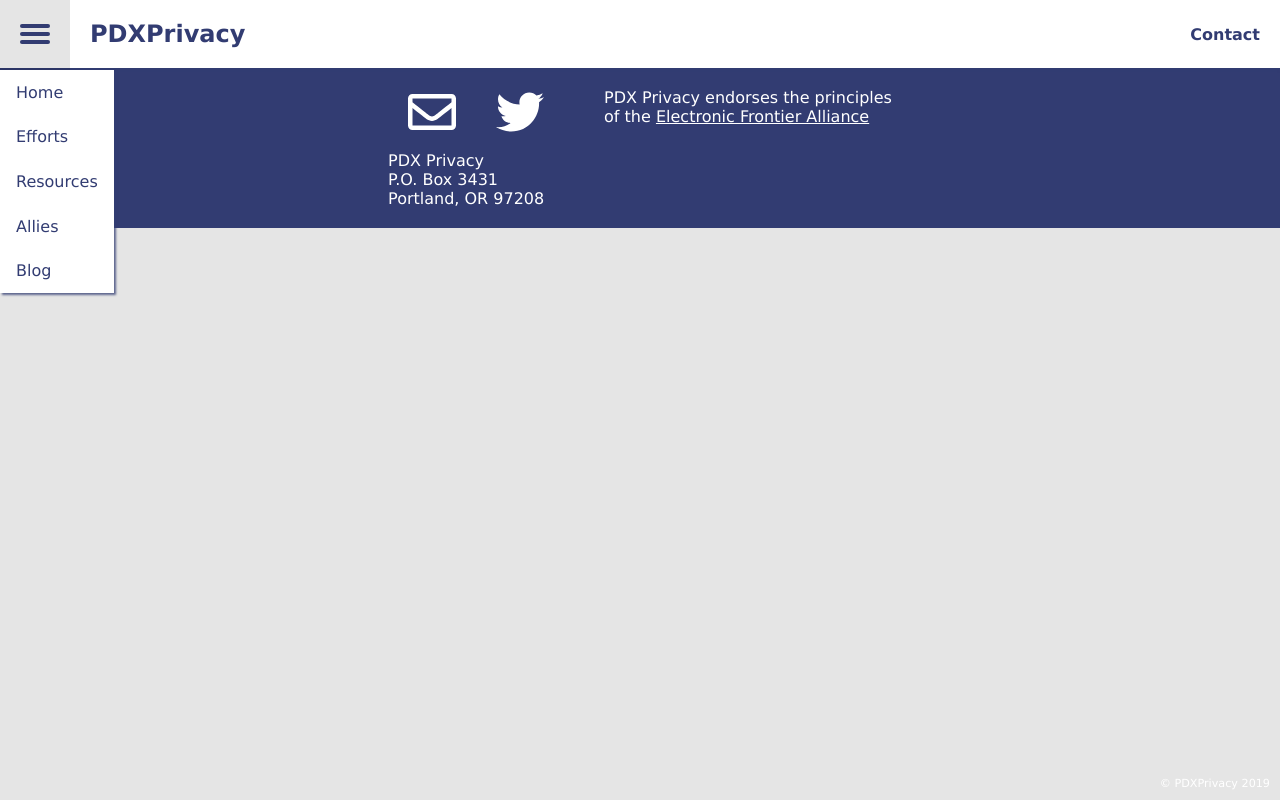
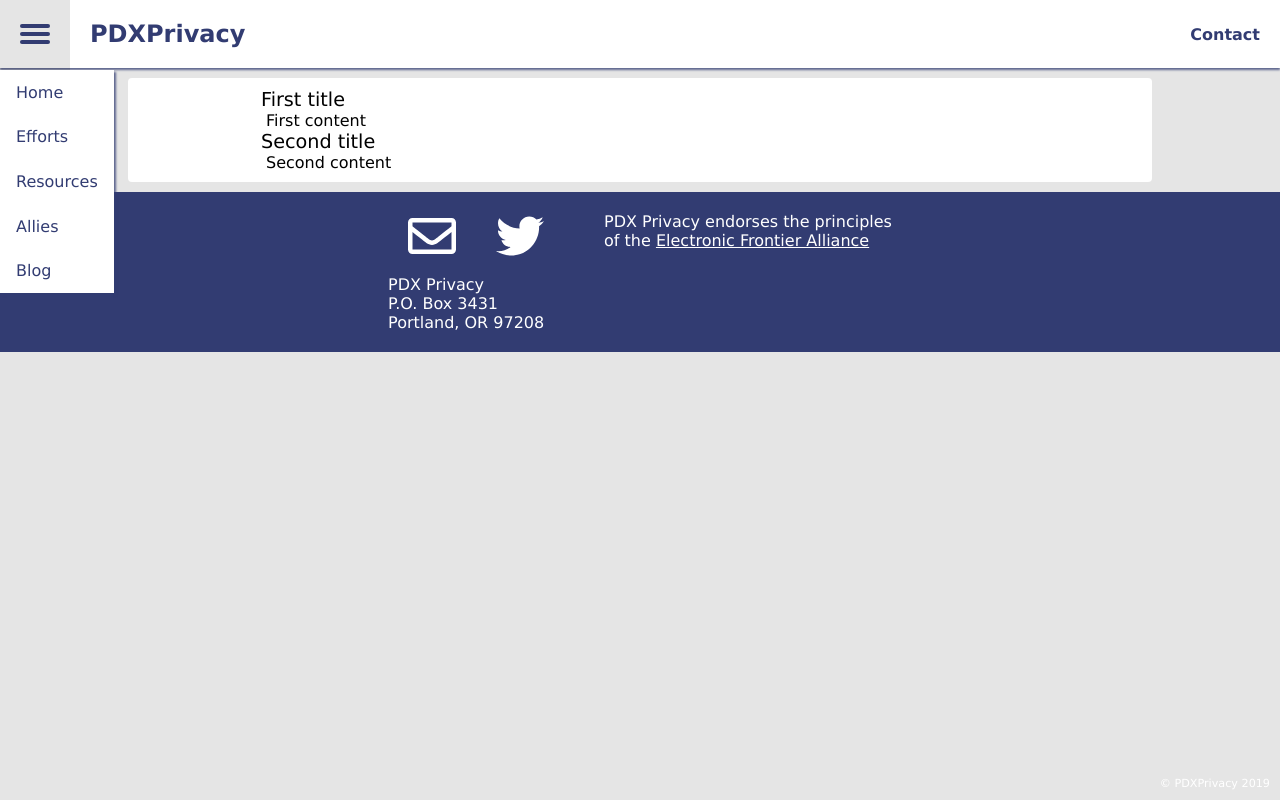
Before and after one commit to MichaelMorehouse/pdxprivacy-vue, a Vue app: page /blog in a window 1280 px wide. Built offline with nearby package versions, Linux system fonts and the light colour scheme.

Commit message:
add prototype blog page

```diff
--- a/src/components/pages/blog/Blog.vue
+++ b/src/components/pages/blog/Blog.vue
@@ -1,13 +1,40 @@
 <template>
-
+  <div id="resource-content" class="page-content">
+    <div v-for="post in posts" :key="post.title" class="post">
+      <div class="post-title">{{ post.title }}</div>
+      <div class="post-content">{{ post.content }}</div>
+    </div>
+  </div>
 </template>
 
 <script>
 export default {
-
-}
+  data: function() {
+    return {
+      posts: [
+        {
+          title: "First title",
+          content: "First content"
+        },
+        {
+          title: "Second title",
+          content: "Second content"
+        }
+      ]
+    };
+  }
+};
 </script>
 
 <style>
+.post {
+  padding: 0 5px;
+}
+.post-title {
+  font-size: 1.2em;
+}
 
+.post-content {
+  padding: 0 5px;
+}
 </style>
--- a/src/main.js
+++ b/src/main.js
@@ -11,6 +11,7 @@ import About from './components/pages/About'
 import Efforts from './components/pages/Efforts'
 import Resources from './components/pages/Resources'
 import Allies from './components/pages/Allies'
+import Blog from './components/pages/blog/Blog'
 
 Vue.use(VueRouter)
 
@@ -24,6 +25,8 @@ const routes = [
   { path: '/efforts', component: Efforts },
   { path: '/resources', component: Resources },
   { path: '/allies', component: Allies },
+  { path: '/blog', component: Blog },
+
 ]
 
 const router = new VueRouter({
```
